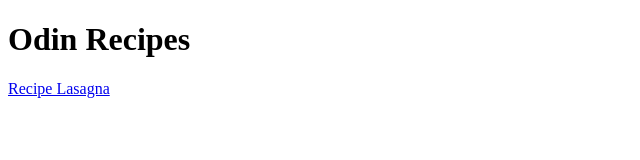
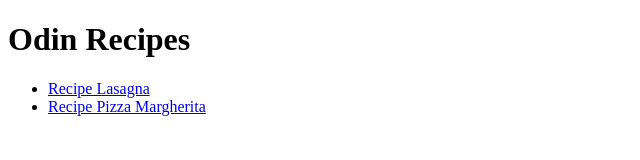
Before and after one commit to freeedd18/odin-recipes, a plain HTML site: page index.html in a window 1280 px wide. Shown: the whole page, without its empty margins (0-640 px from the left). Drawn offline with Linux system fonts and the light colour scheme.

Commit message:
Eliminated old img lasagna and downloaded new. Downloaded new img pizza. Created file tortellini.html. Downloaded new img tortellini. Modified index.html including link to pizza.html.

```diff
--- a/index.html
+++ b/index.html
@@ -7,7 +7,10 @@
 
 <body>
     <h1>Odin Recipes</h1>
-    <a href="./recipes/lasagna.html">Recipe Lasagna</a>
+    <ul>
+        <li><a href="./recipes/lasagna.html">Recipe Lasagna</a></li>
+        <li><a href="./recipes/pizza.html">Recipe Pizza Margherita</a></li>
+    </ul>
 </body>
 
 </html>
```
Also changed, not shown: img/lasagna.webp (deleted), img/tortellini.jpeg (added), recipes/tortellini.html (added), 2 other files.
